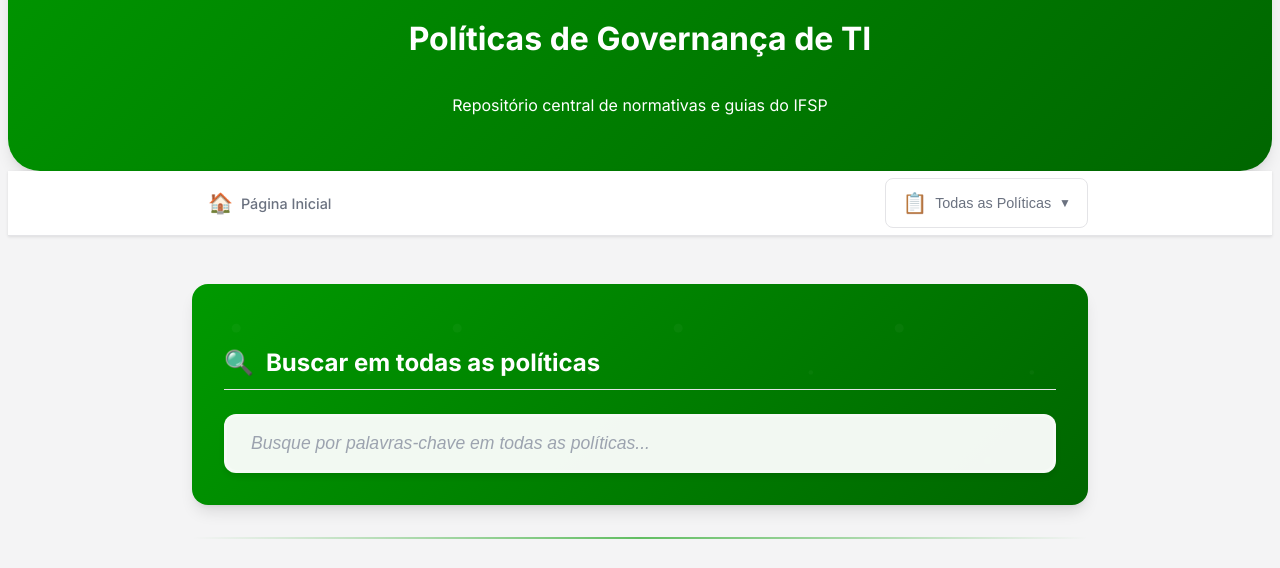
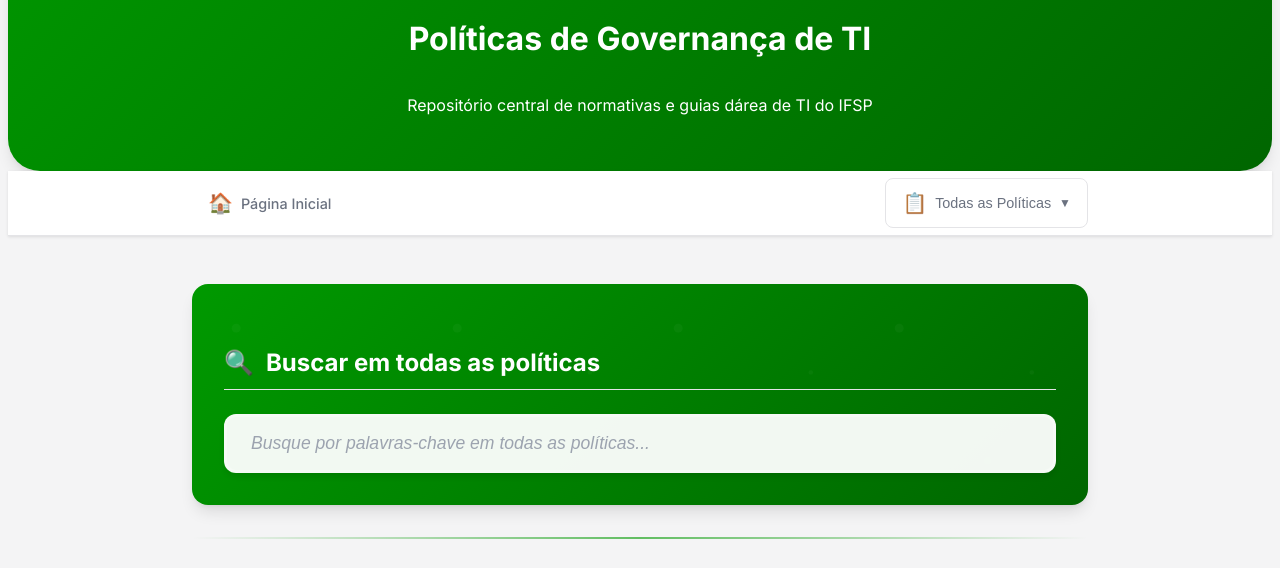
Before and after one commit to ifsp/ifsp-policy, a plain HTML site: page index.html in a window 1280 px wide. Shown: the part 200-768 px from the top of the page. Drawn offline with Linux system fonts and the light colour scheme.

Commit message:
Update index.html

```diff
--- a/index.html
+++ b/index.html
@@ -48,7 +48,7 @@
             <img src="assets/images/logo-ifsp.png" alt="Logo do IFSP" class="ifsp-logo-svg">
         </a>
         <h1 class="text-2xl sm:text-3xl font-bold mb-2">Políticas de Governança de TI</h1>
-        <p class="text-lg opacity-90">Repositório central de normativas e guias do IFSP</p>
+        <p class="text-lg opacity-90">Repositório central de normativas e guias dárea de TI do IFSP</p>
     </header>
 
     <!-- Navigation Menu -->
```
